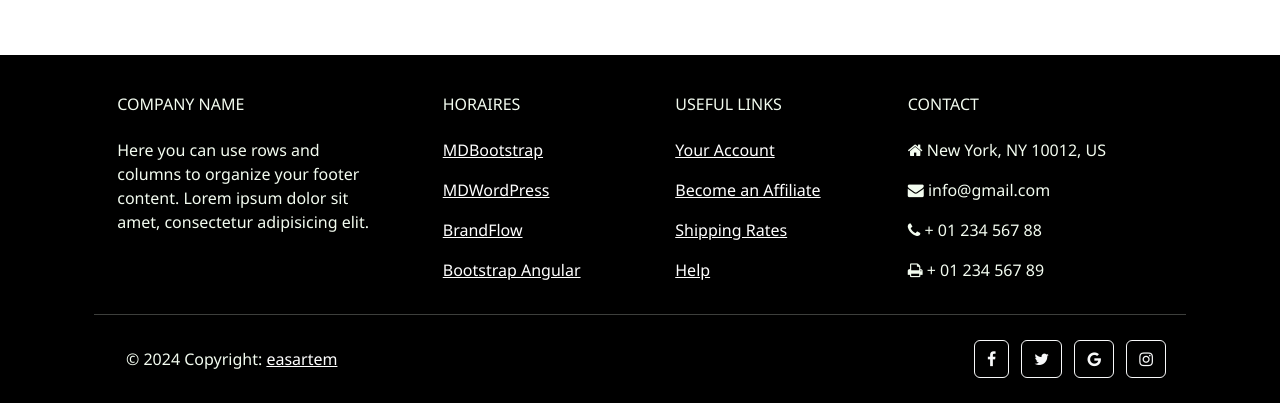
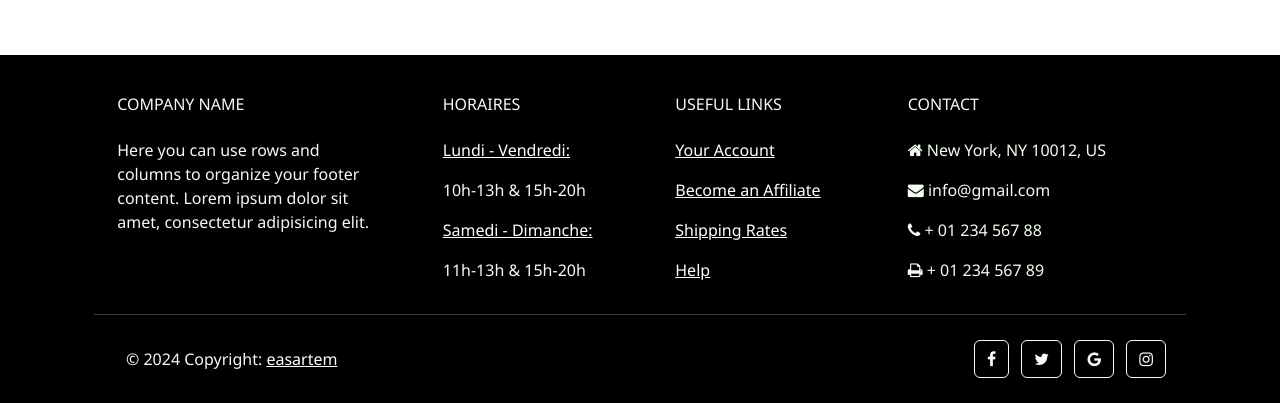
Before and after one commit to easartem/CS50, a Flask app: page / in a window 1280 px wide. Shown: the part 2857-3260 px from the top of the page. Run offline with Flask 3, Linux system fonts and the light colour scheme; some libraries are stand-ins or nearby versions.

Commit message:
Mon, Jun 3, 2024, 7:36 PM +02:00

```diff
--- a/project/templates/layout.html
+++ b/project/templates/layout.html
@@ -82,16 +82,16 @@
             <div class="col-md-2 col-lg-2 col-xl-2 mx-auto mt-3">
               <h6 class="text-uppercase mb-4 font-weight-bold">Horaires</h6>
               <p>
-                <a class="text-white">MDBootstrap</a>
+                <a class="text-white">Lundi - Vendredi:</a>
               </p>
               <p>
-                <a class="text-white">MDWordPress</a>
+                <a>10h-13h & 15h-20h</a>
               </p>
               <p>
-                <a class="text-white">BrandFlow</a>
+                <a class="text-white">Samedi - Dimanche:</a>
               </p>
               <p>
-                <a class="text-white">Bootstrap Angular</a>
+                <a>11h-13h & 15h-20h</a>
               </p>
             </div>
             <!-- Grid column -->
```
